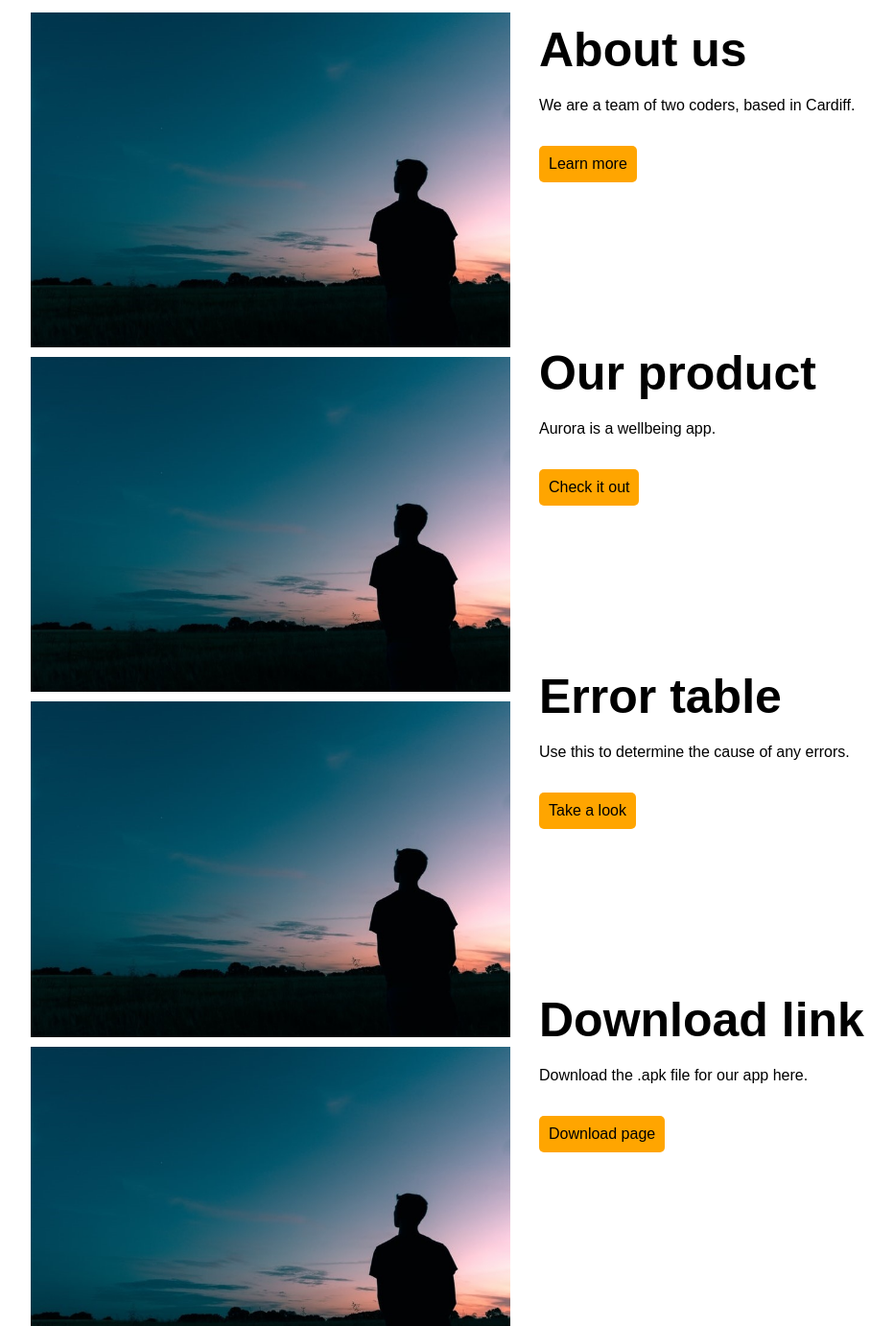
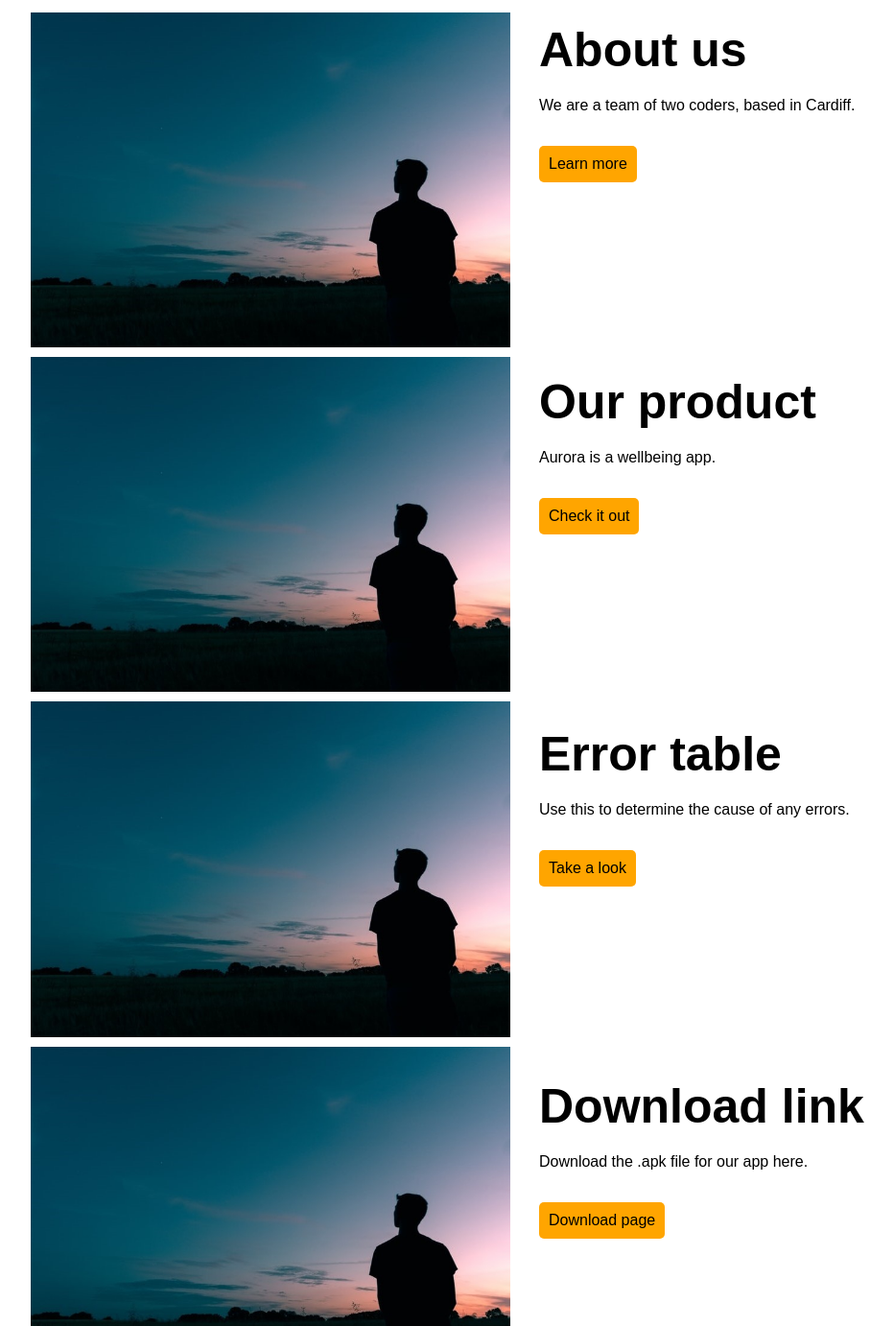
Before and after one commit to IonizedElectric/ionizedelectric.github.io, a plain HTML site: page index.html in a window 1280 px wide. Shown: the part 269-1651 px from the top of the page at 96% size, without its empty margins (108-1040 px from the left). Drawn offline with Linux system fonts and the light colour scheme.

Commit message:
Update style.css

```diff
--- a/style.css
+++ b/style.css
@@ -309,15 +309,15 @@ padding: 8px;
     }
 
 	.two {
-	padding: 150px 0px 0px 30px;
+	padding: 180px 0px 0px 30px;
     }
 
 	.three {
-	padding: 150px 0px 0px 30px;
+	padding: 180px 0px 0px 30px;
     }
 
 	.four {
-	padding: 150px 0px 0px 30px;
+	padding: 180px 0px 0px 30px;
     }
 
     .img-info p {
```
